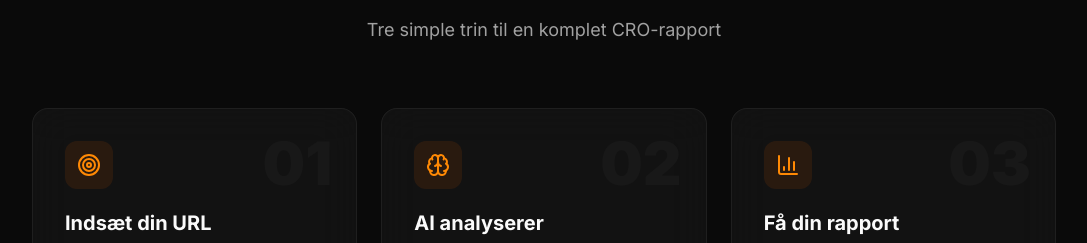
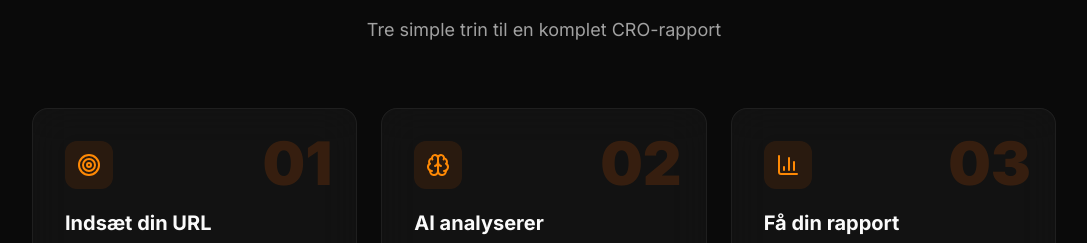
Before and after one commit to Frederikhs11061/CROapp, a Next.js app: page / in a window 1280 px wide. Shown: the part 880-1123 px from the top of the page, without its empty margins (96-1183 px from the left). Built offline with nearby package versions, Linux system fonts and the light colour scheme; no server answers.

Commit message:
Make step numbers more visible with orange tint
Co-authored-by: Cursor <cursoragent@cursor.com>

```diff
--- a/src/app/page.tsx
+++ b/src/app/page.tsx
@@ -89,7 +89,7 @@ export default function HomePage() {
                 key={item.step}
                 className="glass-card rounded-2xl p-5 sm:p-8 relative group hover:border-orange-500/20 transition-all"
               >
-                <span className="absolute top-4 right-4 sm:top-6 sm:right-6 text-4xl sm:text-6xl font-black text-white/3" aria-hidden="true">
+                <span className="absolute top-4 right-4 sm:top-6 sm:right-6 text-4xl sm:text-6xl font-black text-orange-500/15" aria-hidden="true">
                   {item.step}
                 </span>
                 <div className="w-10 h-10 sm:w-12 sm:h-12 rounded-xl bg-orange-500/10 flex items-center justify-center mb-4 sm:mb-5">
```
